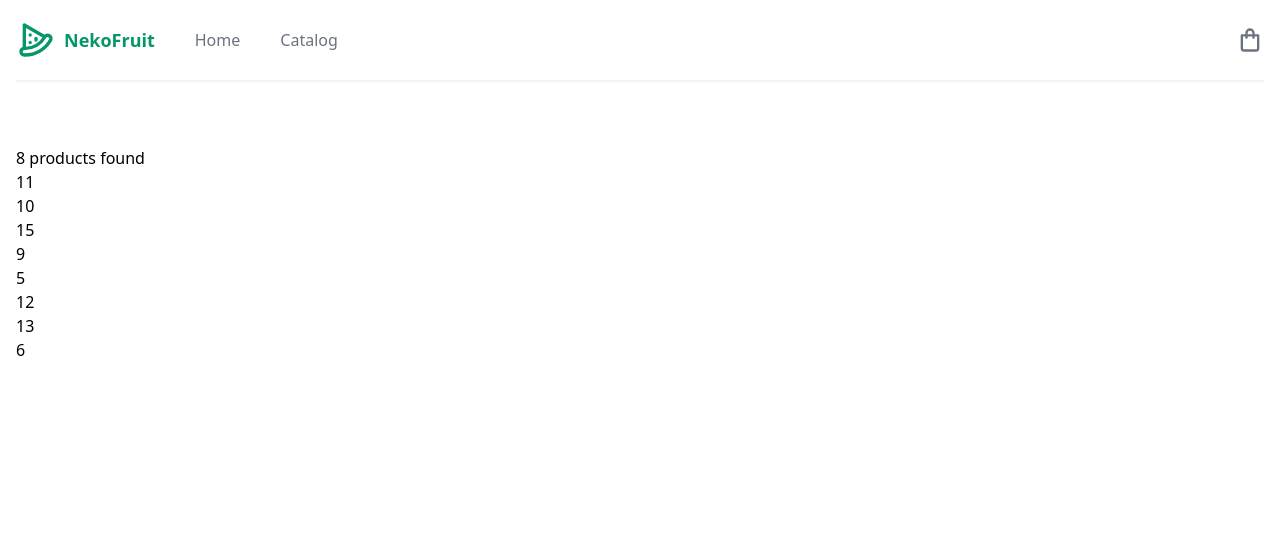
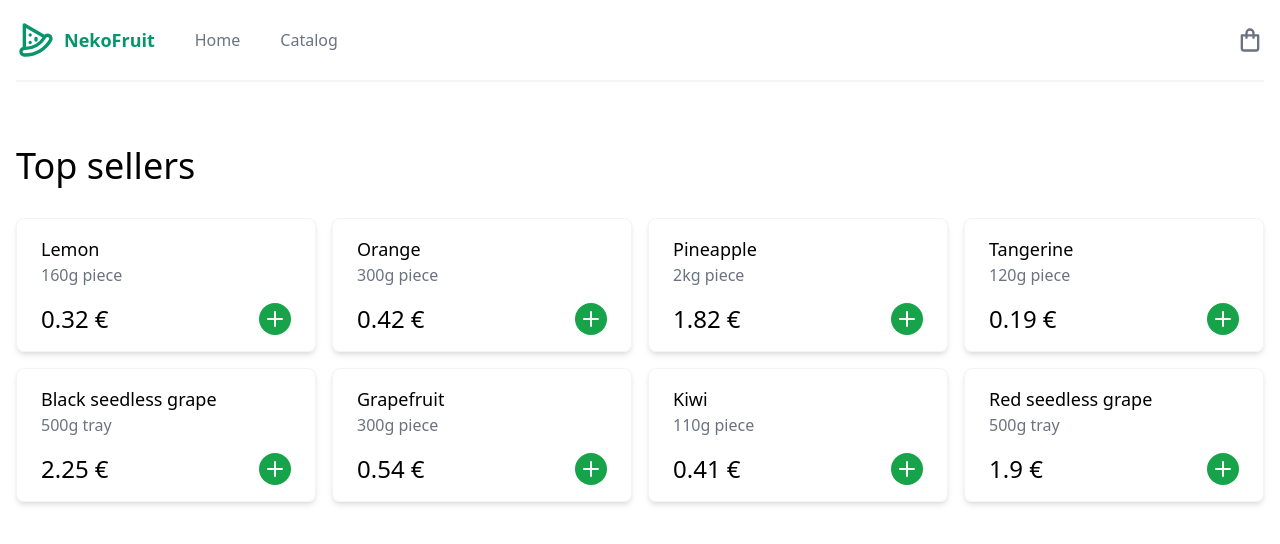
Before and after one commit to jordicasesnoves/nekofruit-ng, an Angular app: page / in a window 1280 px wide. Shown: the top 544 px of the page. Built offline with nearby package versions, Linux system fonts and the light colour scheme; data requests are answered from the project's data file.

Commit message:
added product-item-card styling

```diff
--- a/src/app/fruits/home/containers/top-selling/top-selling.component.html
+++ b/src/app/fruits/home/containers/top-selling/top-selling.component.html
@@ -1,10 +1,15 @@
 <div *ngIf="products; else elseBlock">
   <div *ngIf="products.length > 0; else elseBlock">
-    {{ products.length }} products found
-    <app-product-item-card
-      *ngFor="let product of products"
-      [product]="product"
-    ></app-product-item-card>
+    <div class="text-4xl font-medium mb-8">Top sellers</div>
+
+    <div
+      class="grid grid-cols-1 sm:grid-cols-2 md:grid-cols-3 lg:grid-cols-4 gap-4"
+    >
+      <app-product-item-card
+        *ngFor="let product of products"
+        [product]="product"
+      ></app-product-item-card>
+    </div>
   </div>
   <ng-template #elseBlock>No products found</ng-template>
 </div>
--- a/src/app/fruits/home/services/products.service.ts
+++ b/src/app/fruits/home/services/products.service.ts
@@ -2,7 +2,7 @@ import { Injectable } from '@angular/core';
 import { HttpClient, HttpParams } from '@angular/common/http';
 import { Observable, throwError } from 'rxjs';
 import { catchError, map } from 'rxjs/operators';
-import { Product, FilterProduct } from '../../../shared/models/backendModels';
+import { Product } from '../../../shared/models/backendModels';
 import { environment } from 'src/environments/environment';
 
 @Injectable({
--- a/src/app/shared/components/product-item-card/product-item-card.component.html
+++ b/src/app/shared/components/product-item-card/product-item-card.component.html
@@ -1,3 +1,25 @@
-<div *ngIf="product">
-  {{ product.id }}
-</div>
+<ng-container *ngIf="product">
+  <div
+    class="shadow-md border border-gray-100 px-6 py-4 rounded-lg flex flex-col space-y-4"
+  >
+    <div class="flex flex-col">
+      <span class="text-lg font-medium">{{ product.name }}</span>
+      <span class="text-gray-500">{{ product.description }}</span>
+    </div>
+    <div class="flex items-center justify-between">
+      <div class="text-2xl font-medium">{{ product.price_EUR }} €</div>
+      <button class="text-white bg-primary rounded-full p-1">
+        <svg
+          class="h-6 w-auto"
+          xmlns="http://www.w3.org/2000/svg"
+          viewBox="0 0 24 24"
+        >
+          <path
+            fill="currentColor"
+            d="M19,11H13V5a1,1,0,0,0-2,0v6H5a1,1,0,0,0,0,2h6v6a1,1,0,0,0,2,0V13h6a1,1,0,0,0,0-2Z"
+          />
+        </svg>
+      </button>
+    </div>
+  </div>
+</ng-container>
--- a/tailwind.config.js
+++ b/tailwind.config.js
@@ -1,8 +1,14 @@
+const colors = require("tailwindcss/colors");
+
 module.exports = {
   purge: ["./src/**/*.html", "./src/**/*.ts"],
   darkMode: false, // or 'media' or 'class'
   theme: {
-    extend: {},
+    extend: {
+      colors: {
+        primary: colors.green[600],
+      },
+    },
   },
   variants: {
     extend: {},
```
